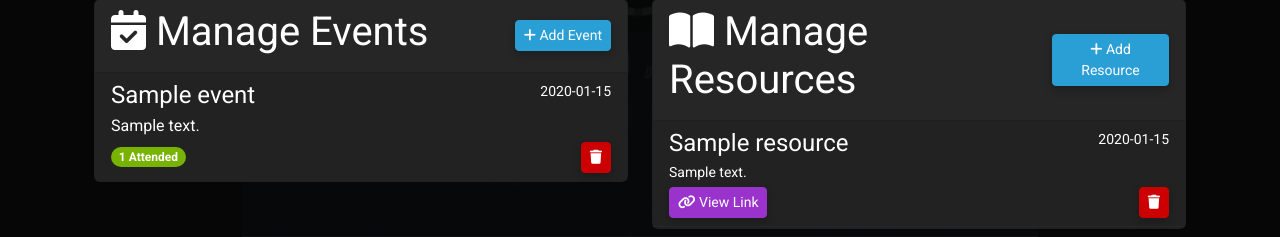
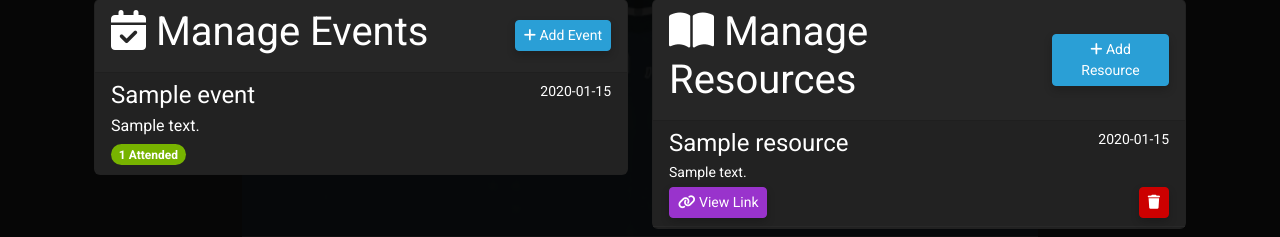
Before and after one commit to Vamshi0306/cyber-club-attendance-system, a Flask app: page /admin in a window 1280 px wide. Shown: the part 563-800 px from the top of the page. Run offline with Flask 3, Linux system fonts and the light colour scheme; a user stored in the database is signed in; tables that the repository leaves empty hold one stand-in row (values such as "Sample post"); grey boxes marked "Sample" are stand-in pictures.

Commit message:
Update admin.html

```diff
--- a/templates/admin.html
+++ b/templates/admin.html
@@ -60,19 +60,14 @@
                 </div>
                 <div class="list-group list-group-flush">
                     {% for event in events %}
-                    <div class="list-group-item">
+                    <a href="{{ url_for('event_report', event_id=event.id) }}" class="list-group-item list-group-item-action">
                         <div class="d-flex w-100 justify-content-between">
                             <h5 class="mb-1">{{ event.title }}</h5>
                             <small>{{ event.date.strftime('%Y-%m-%d') }}</small>
                         </div>
                         <p class="mb-1">{{ event.description }}</p>
-                        <div class="d-flex justify-content-between align-items-center">
-                            <span class="badge bg-success rounded-pill">{{ event.attendance|length }} Attended</span>
-                            <form action="{{ url_for('delete_event', event_id=event.id) }}" method="POST" onsubmit="return confirm('Are you sure?');">
-                                <button type="submit" class="btn btn-sm btn-danger"><i class="fas fa-trash"></i></button>
-                            </form>
-                        </div>
-                    </div>
+                        <span class="badge bg-success rounded-pill">{{ event.attendance|length }} Attended</span>
+                    </a>
                     {% else %}
                     <div class="list-group-item">No events found.</div>
                     {% endfor %}
```
